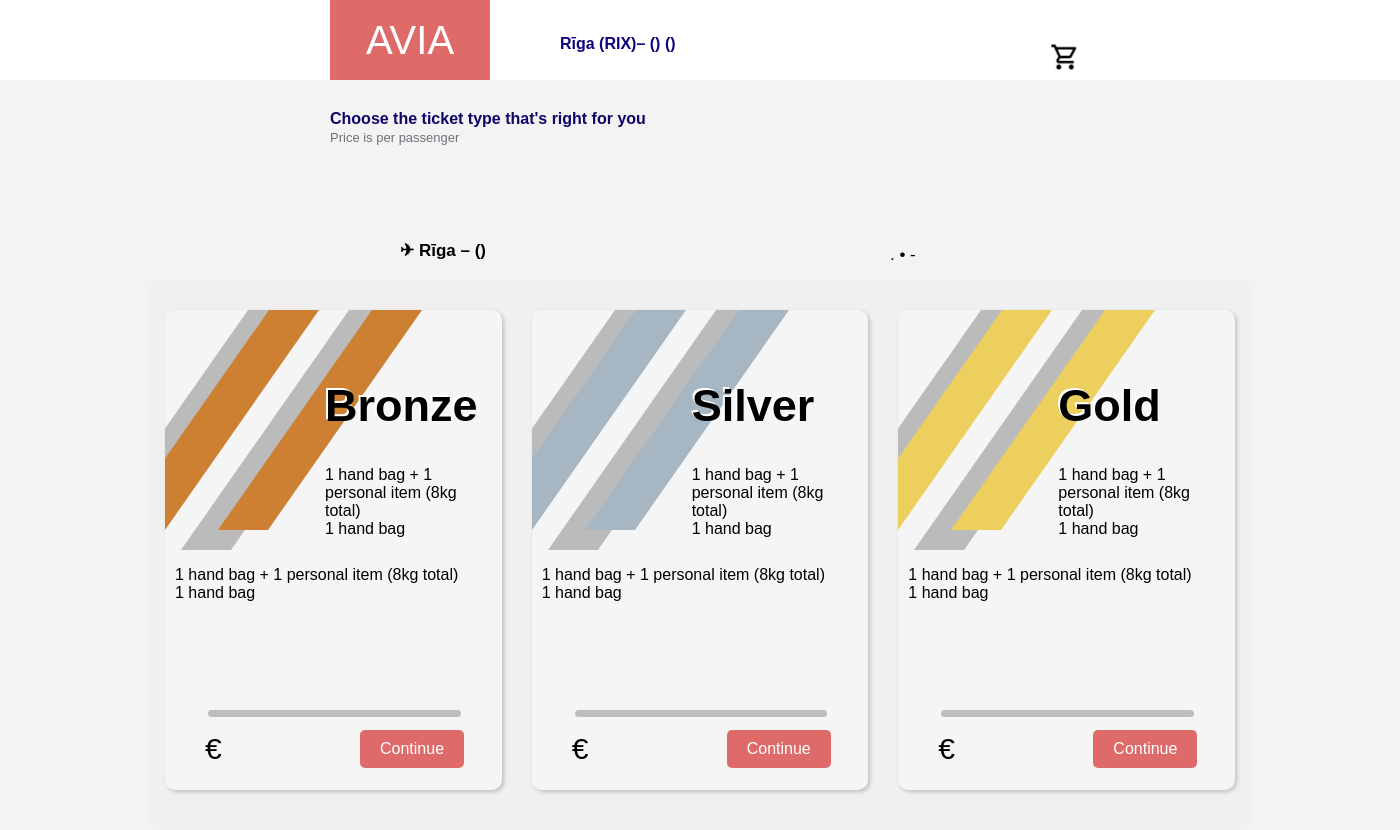
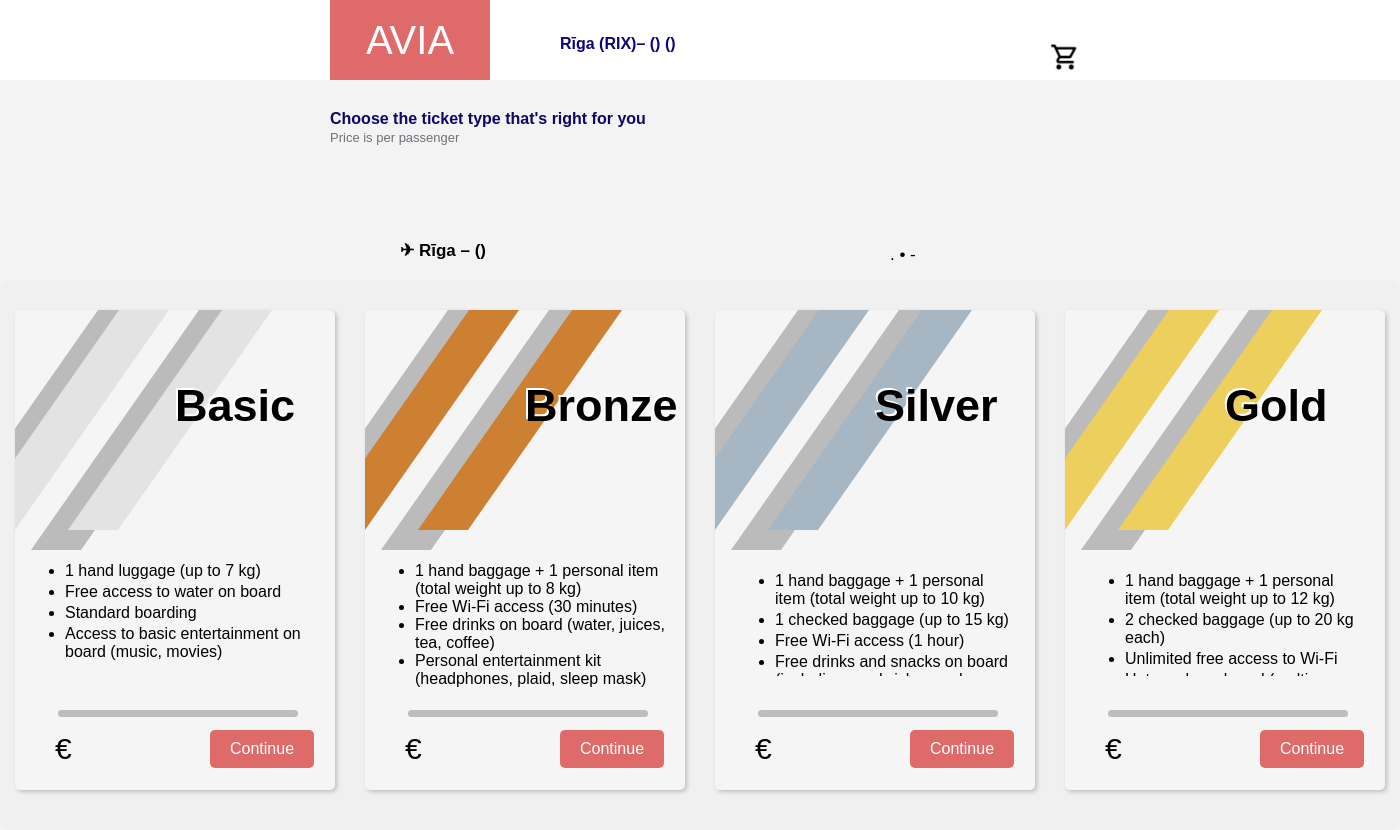
Before and after one commit to DenKozlov04/main_course_project, a PHP site: page /php/details1.php in a window 1400 px wide. Run offline with PHP 8.4, Linux system fonts and the light colour scheme; data that the repository does not hold is empty.

Commit message:
some changes

```diff
--- a/css/aviability.css
+++ b/css/aviability.css
@@ -177,7 +177,7 @@ body {
     height: 100px;
     /* margin-left: 756px; */
     /* margin-top: 20px; */
-    /* border-radius: 5px; */
+    border-radius: 5px;
     margin-left: 6px;
     margin-bottom: 5px;
     border: 1px solid #ccc;
--- a/css/details1.css
+++ b/css/details1.css
@@ -33,7 +33,7 @@ body {
 }
 .offerBox {
     background-color: #f0f0f0;
-    width: 1100px;
+    width: 1400px;
     height: 550px;
     border-radius: 10px;
     /* border: 2px solid rgb(204, 204, 204); */
@@ -64,7 +64,7 @@ body {
     margin-top: 30px;
     margin-left: 15px;
     margin-right: 15px;
-    border-radius: 10px;
+    border-radius: 5px;
     position: relative;
     overflow: hidden;
     box-shadow: 2px 2px 4px rgba(0, 0, 0, 0.2);
@@ -81,7 +81,12 @@ body {
     position: absolute;
     z-index: 3;
 }
-
+.textBlock2 ul.Buffs li {
+    margin-bottom: 3px;
+}
+.textBlock3 ul.Buffs li {
+    margin-bottom: 3px;
+}
 .parallelogram4 {
     margin-top: 0px;
     margin-left: -1px;
@@ -210,11 +215,47 @@ body {
     /* background-color: #32cd3f49; */
     width: 300px;
     height: 130px;
-    margin-top: -200px;
+    margin-top: -220px;
     margin-left: 10px;
     position: absolute;
     z-index: 5;
 
+}
+.textBlock4 {
+    /* background-color: #32cd3f49; */
+    width: 300px;
+    height: 130px;
+    margin-top: -220px;
+    margin-left: 10px;
+    position: absolute;
+    z-index: 5;
+
+}
+.textBlock3 {
+    width: 300px;
+    height: 130px;
+    margin-top: -220px;
+    margin-left: 10px;
+    position: absolute;
+    z-index: 5;
+    overflow-y: scroll;
+    padding: 10px;
+    box-sizing: border-box;
+    /* background-color: #f0f0f0; */
+
+}
+
+.textBlock3::-webkit-scrollbar {
+    width: 6px; /* Ширина полосы прокрутки */
+}
+
+.textBlock3::-webkit-scrollbar-thumb {
+    background-color: rgba(0, 0, 0, 0.2); /* Цвет бегунка полосы прокрутки */
+    border-radius: 3px; /* Закругление бегунка */
+}
+
+.textBlock3::-webkit-scrollbar-track {
+    background-color: rgba(0, 0, 0, 0.1); /* Цвет фона полосы прокрутки */
 }
 .InfoBox{
     /* background-color: #32cd3f49; */
--- a/php/details1.php
+++ b/php/details1.php
@@ -27,6 +27,34 @@ include 'priceCalculation.php';
     <a class='Info4'><?="$formattedDepartDate. &bull;  $departure_time - $arrival_time"?></a>
 </div>
 <div class='offerBox'>
+<div class = 'OfferRect'>
+        <div class="parallelogram1" style="background-color: rgb(227, 227, 227);"></div>
+        <div class="parallelogram2"></div>
+
+        <div class="parallelogram3" style="background-color: rgb(227, 227, 227);"></div>
+        <div class="parallelogram4"></div>
+
+        <div class='txt1' data-text='Basic'>Basic</div>
+        <div class='Grayrect'></div>
+        <div class='CalcPrice'><?= $result0?>€</div>
+
+        <div class='textBlock2'>
+            <ul class='Buffs'>
+                <li>1 hand luggage (up to 7 kg)</li>
+                <li>Free access to water on board</li>
+                <li>Standard boarding</li>
+                <li>Access to basic entertainment on board (music, movies)</li>
+            </ul>
+        </div>
+        <form class='buttonForm' action="PriceСonfirmation.php" method='POST'>
+        <input type="hidden" name="id" value="<?= $id ?>">
+        <input type="hidden" name="class" value="BASIC">
+        <input type="hidden" name="price" value="<?= $result0 ?>">
+            <div class='ButtonPlace'>
+                <button class='ContinueButton'  type='submit'  name='cardType' value='BASIC'>Continue</button>
+            </div>
+        </form>
+    </div>
     <div class = 'OfferRect'>
         <div class="parallelogram1" style="background-color: #cd7f32;"></div>
         <div class="parallelogram2"></div>
@@ -37,13 +65,14 @@ include 'priceCalculation.php';
         <div class='txt1' data-text='Bronze'>Bronze</div>
         <div class='Grayrect'></div>
         <div class='CalcPrice'><?= $result1?>€</div>
-        <div class='textBlock'>
-            <div class='Buffs'>1 hand bag + 1 personal item (8kg total)</div>
-            <div class='Buffs'>1 hand bag  </div>
-        </div>
-        <div class='textBlock2'>
-            <div class='Buffs'>1 hand bag + 1 personal item (8kg total)</div>
-            <div class='Buffs'>1 hand bag  </div>
+
+        <div class='textBlock4'>
+            <ul class='Buffs'>
+                <li>1 hand baggage + 1 personal item (total weight up to 8 kg)</li>
+                <li>Free Wi-Fi access (30 minutes)</li>
+                <li>Free drinks on board (water, juices, tea, coffee)</li>
+                <li>Personal entertainment kit (headphones, plaid, sleep mask)</li>
+            </ul>
         </div>
         <form class='buttonForm' action="PriceСonfirmation.php" method='POST'>
         <input type="hidden" name="id" value="<?= $id ?>">
@@ -64,13 +93,16 @@ include 'priceCalculation.php';
         <div class='txt1' data-text='Silver'>Silver</div>
         <div class='Grayrect'></div>
         <div class='CalcPrice'><?= $result2?>€</div>
-        <div class='textBlock'>
-            <div class='Buffs'>1 hand bag + 1 personal item (8kg total)</div>
-            <div class='Buffs'>1 hand bag </div>
-        </div>
-        <div class='textBlock2'>
-            <div class='Buffs'>1 hand bag + 1 personal item (8kg total)</div>
-            <div class='Buffs'>1 hand bag </div>
+
+        <div class='textBlock3'>
+            <ul class='Buffs'>
+                <li>1 hand baggage + 1 personal item (total weight up to 10 kg)</li>
+                <li>1 checked baggage (up to 15 kg)</li>
+                <li>Free Wi-Fi access (1 hour)</li>
+                <li>Free drinks and snacks on board (including sandwiches and snacks)</li>
+                <li>Priority boarding</li>
+                <li>Access to digital library (movies, music, magazines)</li>
+            </ul>
         </div>
         <form class='buttonForm' action="PriceСonfirmation.php" method='POST'>
         <input type="hidden" name="id" value="<?= $id ?>">
@@ -91,13 +123,17 @@ include 'priceCalculation.php';
         <div class='txt1' data-text='Gold'>Gold</div>
         <div class='Grayrect'></div>
         <div class='CalcPrice'><?php  echo $result3?>€</div>
-        <div class='textBlock'>
-            <div class='Buffs'>1 hand bag + 1 personal item (8kg total)</div>
-            <div class='Buffs'>1 hand bag </div>
-        </div>
-        <div class='textBlock2'>
-            <div class='Buffs'>1 hand bag + 1 personal item (8kg total)</div>
-            <div class='Buffs'>1 hand bag </div>
+        <div class='textBlock3'>
+            <ul class='Buffs'>
+                <li>1 hand baggage + 1 personal item (total weight up to 12 kg)</li>
+                <li>2 checked baggage (up to 20 kg each)</li>
+                <li>Unlimited free access to Wi-Fi</li>
+                <li>Hot meals on board (multi-course choice)</li>
+                <li>Priority boarding and disembarkation</li>
+                <li>Access to premium lounge</li>
+                <li>Complimentary drinks and snacks on board, including alcoholic beverages</li>
+                <li>Free access to additional services (e.g. express security check, personal concierge service)</li>
+            </ul>
         </div>
         <form class='buttonForm' action="PriceСonfirmation.php" method='POST'>
         <input type="hidden" name="id" value="<?= $id ?>">
--- a/php/priceCalculation.php
+++ b/php/priceCalculation.php
@@ -41,6 +41,7 @@ if ($_SERVER["REQUEST_METHOD"] == "POST" && isset($_POST['price']) && isset($_PO
     // $result1 = 25 /
     $price = preg_replace('/[^0-9.]/', '', $price); //убираю символ для вычислений
     $price = floatval($price);
+    $result0 = number_format($price, 2);
     ///бронзовая карточка
     $result = (25 * $price) / 100;
     $result1 = number_format($result + $price, 2);//вывод с десятичным значением
```
Also changed, not shown: css/PriceСonfirmation.css (+22 -5 lines), php/PriceСonfirmation.php (+9 -9 lines).
